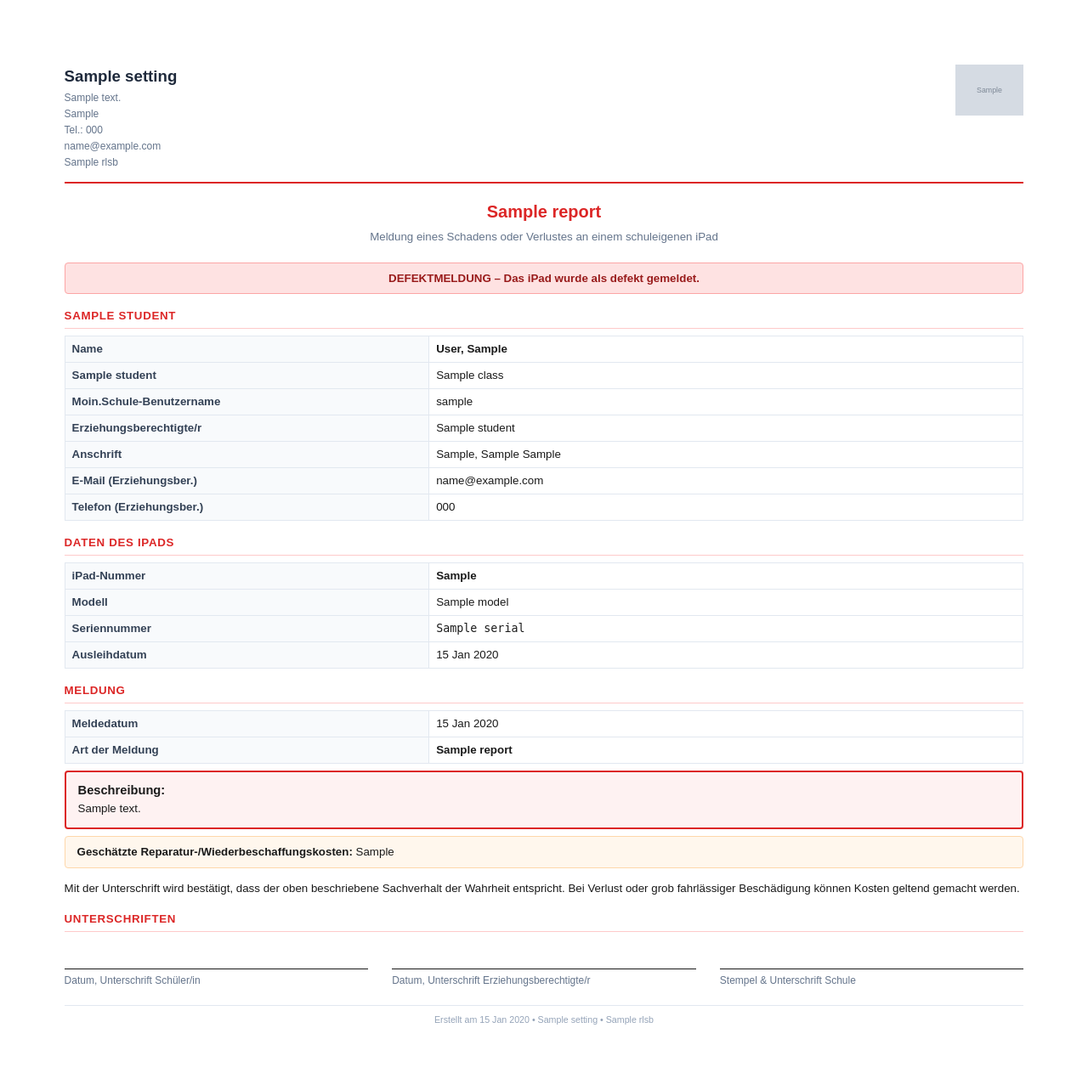
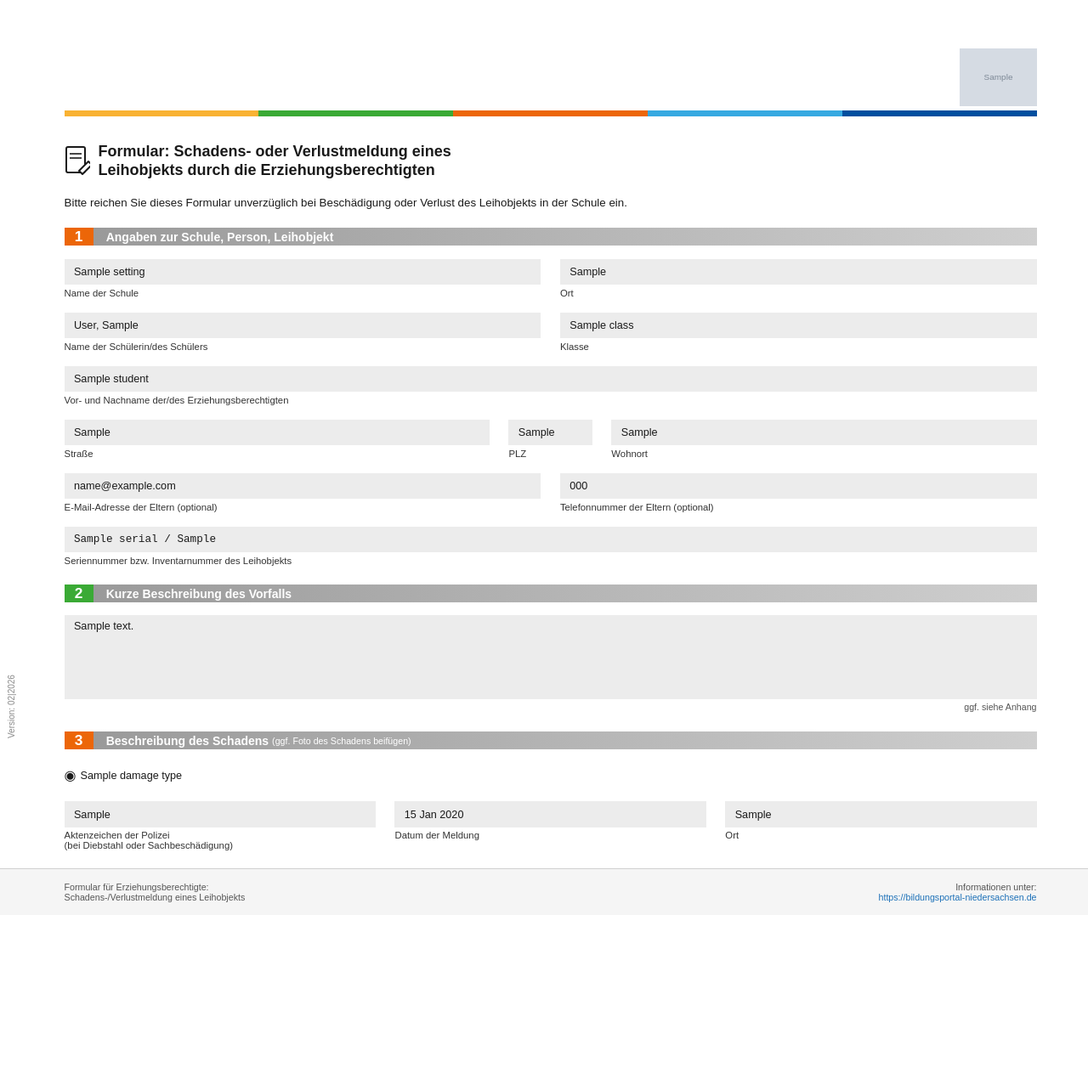
Before and after one commit to skrohne-brgs/iPad-Ausleihe, a Node project: template renderer/templates/verlustanzeige.hbs in a window 1280 px wide. Shown: the whole page at 85% size. After the commit the page ends 1062 px from the top, so only its background shows below. Run offline with Node 20 templates, Linux system fonts and the light colour scheme; the template is opened without the code that fills it: most values are stand-ins (such as "Sample title", 1, 10 or a date in 2020); grey boxes marked "Sample" are stand-in pictures.

Commit message:
docs: Dokumente an offiziellen Wortlaut + Design angleichen, Schullogo
Empfangsbestätigung:
- Komplett neu im Layout der offiziellen Niedersachsen-Vorlage:
  bunter Balken, Dokument-Icon, exakte Feldbeschriftungen
- Exakter Wortlaut ("Hiermit bestätige ich, dass mir heute folgendes
  Leihobjekt ausgehändigt wurde", Felder, Unterschriftenzeilen)
- Schullogo oben rechts statt Niedersachsen-Logo
- Version 02|2026 Seitenleiste + Fußzeile wie im Original

Schadens-/Verlustmeldung (verlustanzeige):
- Neu im offiziellen 3-Abschnitt-Layout (nummerierte Abschnitte 1/2/3)
- Exakter Wortlaut inkl. aller Feldbeschriftungen und Schadensarten
- Schadensart "Schaden an der Spitze des Smart-Pens" exakt übernommen
- Schullogo statt Niedersachsen-Logo, Version + Fußzeile wie Original

Leihvertrag:
- Schullogo auf dem Deckblatt, Titel in Navy wie im Original
- Wortlaut war bereits deckungsgleich mit den Mustern (§1–§14)

pdf-generator: Smart-Pen-Label korrigiert, is_other-Flag für Schadensarten
index.html: Incident-Checkbox-Label an exakten Wortlaut angepasst

```diff
--- a/main/pdf-generator.js
+++ b/main/pdf-generator.js
@@ -15,7 +15,7 @@ const DAMAGE_TYPE_LABELS = {
   gehaeuse:     'Gehäuseschaden',
   akku:         'Akkuschaden',
   ladebuchse:   'Schaden Ladebuchse',
-  smart_pen:    'Schaden Smart-Pen',
+  smart_pen:    'Schaden an der Spitze des Smart-Pens',
   sonstiger:    'Sonstiger Schaden',
 };
 
@@ -45,10 +45,10 @@ function parseDamageTypes(dtJson) {
   try {
     const selected = JSON.parse(dtJson || '[]');
     return Object.keys(DAMAGE_TYPE_LABELS).map(k => ({
-      key: k, label: DAMAGE_TYPE_LABELS[k], checked: selected.includes(k),
+      key: k, label: DAMAGE_TYPE_LABELS[k], checked: selected.includes(k), is_other: k === 'sonstiger',
     }));
   } catch {
-    return Object.keys(DAMAGE_TYPE_LABELS).map(k => ({ key: k, label: DAMAGE_TYPE_LABELS[k], checked: false }));
+    return Object.keys(DAMAGE_TYPE_LABELS).map(k => ({ key: k, label: DAMAGE_TYPE_LABELS[k], checked: false, is_other: k === 'sonstiger' }));
   }
 }
 function calcSchuljahr(lentDate) {
--- a/renderer/index.html
+++ b/renderer/index.html
@@ -300,7 +300,7 @@
                 <label style="display:flex;align-items:center;gap:.4rem"><input type="checkbox" value="gehaeuse" /> Geh&auml;useschaden</label>
                 <label style="display:flex;align-items:center;gap:.4rem"><input type="checkbox" value="akku" /> Akkuschaden</label>
                 <label style="display:flex;align-items:center;gap:.4rem"><input type="checkbox" value="ladebuchse" /> Schaden Ladebuchse</label>
-                <label style="display:flex;align-items:center;gap:.4rem"><input type="checkbox" value="smart_pen" /> Schaden Smart-Pen</label>
+                <label style="display:flex;align-items:center;gap:.4rem"><input type="checkbox" value="smart_pen" /> Schaden an der Spitze des Smart-Pens</label>
                 <label style="display:flex;align-items:center;gap:.4rem"><input type="checkbox" value="sonstiger" /> Sonstiger Schaden</label>
               </div>
             </div>
--- a/renderer/templates/mietvertrag.hbs
+++ b/renderer/templates/mietvertrag.hbs
@@ -17,9 +17,10 @@ body {
 .page:last-child { page-break-after: auto; }
 
 /* Cover page */
-.cover { text-align: center; padding-top: 28mm; }
+.cover { text-align: center; padding-top: 14mm; }
+.cover-logo { max-height: 24mm; max-width: 70mm; object-fit: contain; margin: 0 auto 10mm; display: block; }
 .cover h1 {
-  font-size: 19pt; font-weight: bold; line-height: 1.4; margin-bottom: 18mm;
+  font-size: 19pt; font-weight: bold; line-height: 1.4; margin-bottom: 18mm; color: #1a2a52;
 }
 .cover-block { margin-bottom: 5mm; line-height: 1.8; }
 .fill-input {
@@ -89,6 +90,7 @@ ul.lst li { margin-bottom: 3px; }
 
 <!-- ══════════════════════════════════════ SEITE 1: DECKBLATT -->
 <div class="page cover">
+  {{#if settings.logo}}<img class="cover-logo" src="{{settings.logo}}" alt="Schullogo">{{/if}}
   <h1>Leihvertrag<br>über die Leihe eines mobilen Endgeräts<br>
     {{#if student.is_teacher}}für Lehrkräfte{{else}}für Schülerinnen und Schüler{{/if}}
   </h1>
--- a/renderer/templates/verlustanzeige.hbs
+++ b/renderer/templates/verlustanzeige.hbs
@@ -6,266 +6,166 @@
   * { box-sizing: border-box; margin: 0; padding: 0; }
   body {
     font-family: Arial, Helvetica, sans-serif;
-    font-size: 11pt;
+    font-size: 10pt;
     color: #1a1a1a;
-    padding: 20mm 20mm 20mm 20mm;
-    line-height: 1.5;
+    position: relative;
   }
-  .header {
-    display: flex;
-    justify-content: space-between;
-    align-items: flex-start;
-    border-bottom: 2px solid #dc2626;
-    padding-bottom: 12px;
-    margin-bottom: 18px;
+  .sheet { padding: 12mm 16mm 0 20mm; min-height: 285mm; position: relative; }
+
+  .top { display: flex; justify-content: flex-end; align-items: flex-start; min-height: 20mm; padding-top: 3mm; }
+  .logo { max-height: 18mm; max-width: 56mm; object-fit: contain; }
+  .school-fallback { text-align: right; font-weight: bold; font-size: 12pt; }
+  .school-fallback small { display:block; font-weight: normal; font-size: 8pt; color: #555; }
+
+  .bar { display: flex; height: 7px; margin: 5px 0 8mm; }
+  .bar span { flex: 1; }
+  .bar .c1 { background: #f9b233; }
+  .bar .c2 { background: #3aaa35; }
+  .bar .c3 { background: #ec6608; }
+  .bar .c4 { background: #36a9e1; }
+  .bar .c5 { background: #004f9f; }
+
+  .title-row { display: flex; align-items: center; gap: 10px; margin-bottom: 5mm; }
+  .title-icon { width: 30px; height: 36px; flex-shrink: 0; }
+  .title-row h1 { font-size: 13.5pt; font-weight: bold; line-height: 1.25; }
+  .intro { margin-bottom: 6mm; font-size: 10pt; }
+
+  /* Abschnitts-Kopf mit Nummer */
+  .shead { display: flex; align-items: stretch; margin: 6mm 0 4mm; }
+  .snum { width: 9mm; color: #fff; font-weight: bold; font-size: 13pt;
+          display: flex; align-items: center; justify-content: center; }
+  .snum.orange { background: #ec6608; }
+  .snum.green  { background: #3aaa35; }
+  .stitle {
+    flex: 1; background: linear-gradient(to right, #9a9a9a, #cfcfcf);
+    color: #fff; font-weight: bold; font-size: 10.5pt;
+    display: flex; align-items: center; padding: 0 4mm;
   }
-  .school-info h2 { font-size: 14pt; color: #1e293b; margin-bottom: 2px; }
-  .school-info p  { font-size: 9pt; color: #64748b; line-height: 1.6; }
-  .logo { max-height: 60px; max-width: 160px; object-fit: contain; }
-  h1 {
-    font-size: 15pt;
-    text-align: center;
-    color: #dc2626;
-    margin: 0 0 5px;
+  .stitle small { font-weight: normal; font-size: 8pt; margin-left: 4px; }
+
+  /* Felder: Box oben, Label darunter */
+  .frow { display: flex; gap: 6mm; margin-bottom: 4.5mm; }
+  .fcell { flex: 1; }
+  .fcell.w-small { flex: 0 0 26mm; }
+  .fbox { background: #ececec; min-height: 8mm; padding: 1.5mm 3mm; display: flex; align-items: center; font-size: 9.5pt; }
+  .fbox.mono { font-family: "Courier New", monospace; }
+  .fbox.big { min-height: 26mm; align-items: flex-start; }
+  .flbl { font-size: 8.5pt; color: #333; margin-top: 1mm; }
+  .hint-right { text-align: right; font-size: 8pt; color: #555; margin-top: 1mm; }
+
+  /* Schadensbeschreibung-Optionen */
+  .dmg-grid { display: flex; flex-wrap: wrap; margin: 2mm 0 4mm; }
+  .dmg-item { width: 33.33%; display: flex; align-items: center; gap: 5px; padding: 2mm 0; font-size: 9.5pt; }
+  .dmg-item.full { width: 100%; }
+  .dmg-item .circ { font-size: 12pt; line-height: 1; }
+  .dmg-line { flex: 1; background: #ececec; min-height: 7mm; margin-left: 3mm; }
+
+  .version { position: absolute; left: 5mm; bottom: 55mm; transform: rotate(-90deg);
+             transform-origin: left bottom; font-size: 7.5pt; color: #888; white-space: nowrap; }
+
+  .footer {
+    position: absolute; left: 0; right: 0; bottom: 0;
+    border-top: 1px solid #d0d0d0; background: #f5f5f5;
+    padding: 4mm 16mm 4mm 20mm;
+    display: flex; justify-content: space-between; align-items: center;
+    font-size: 8pt; color: #555;
   }
-  .doc-subtitle { text-align: center; font-size: 10pt; color: #64748b; margin-bottom: 20px; }
-  .sec-heading {
-    font-size: 10pt;
-    font-weight: bold;
-    color: #dc2626;
-    text-transform: uppercase;
-    letter-spacing: 0.05em;
-    border-bottom: 1px solid #fecaca;
-    padding-bottom: 4px;
-    margin: 16px 0 8px;
-  }
-  table.info { width: 100%; border-collapse: collapse; }
-  table.info td {
-    padding: 5px 8px;
-    border: 1px solid #e2e8f0;
-    font-size: 10pt;
-    vertical-align: top;
-  }
-  table.info td:first-child {
-    font-weight: bold;
-    background: #f8fafc;
-    width: 38%;
-    color: #334155;
-  }
-  .warning-header {
-    background: #fee2e2;
-    border: 1px solid #fca5a5;
-    border-radius: 4px;
-    padding: 8px 14px;
-    margin-bottom: 16px;
-    font-size: 10pt;
-    font-weight: bold;
-    color: #991b1b;
-    text-align: center;
-  }
-  .incident-box {
-    border: 2px solid #dc2626;
-    border-radius: 4px;
-    padding: 10px 14px;
-    background: #fef2f2;
-    margin-top: 8px;
-  }
-  .incident-box p { font-size: 10pt; line-height: 1.7; white-space: pre-wrap; }
-  .damage-grid {
-    display: grid;
-    grid-template-columns: 1fr 1fr;
-    gap: 4px 16px;
-    padding: 8px 12px;
-    background: #f8fafc;
-    border: 1px solid #e2e8f0;
-    border-radius: 4px;
-    margin-top: 8px;
-    font-size: 10pt;
-  }
-  .damage-item {
-    display: flex;
-    align-items: center;
-    gap: 6px;
-  }
-  .cb-box { font-size: 13pt; line-height: 1; }
-  .cost-box {
-    background: #fff7ed;
-    border: 1px solid #fed7aa;
-    border-radius: 4px;
-    padding: 8px 14px;
-    margin-top: 8px;
-    font-size: 10pt;
-  }
-  .police-box {
-    background: #f0fdf4;
-    border: 1px solid #bbf7d0;
-    border-radius: 4px;
-    padding: 8px 14px;
-    margin-top: 8px;
-    font-size: 10pt;
-  }
-  .sig-row {
-    display: flex;
-    gap: 28px;
-    margin-top: 10px;
-  }
-  .sig-block { flex: 1; }
-  .sig-line {
-    border-bottom: 1px solid #1a1a1a;
-    height: 34px;
-    margin-bottom: 4px;
-  }
-  .sig-label { font-size: 9pt; color: #64748b; }
-  .footer {
-    margin-top: 20px;
-    text-align: center;
-    font-size: 8pt;
-    color: #94a3b8;
-    border-top: 1px solid #e2e8f0;
-    padding-top: 8px;
-  }
+  .footer .right { text-align: right; }
+  .footer a { color: #1d71b8; text-decoration: none; }
 </style>
 </head>
 <body>
+<div class="sheet">
 
-<div class="header">
-  <div class="school-info">
-    <h2>{{settings.school_name}}</h2>
-    <p>
-      {{#if settings.school_address}}{{settings.school_address}}<br />{{/if}}
-      {{#if settings.school_city}}{{settings.school_city}}<br />{{/if}}
-      {{#if settings.school_phone}}Tel.: {{settings.school_phone}}<br />{{/if}}
-      {{#if settings.school_email}}{{settings.school_email}}{{/if}}
-      {{#if settings.rlsb}}<br />{{settings.rlsb}}{{/if}}
-    </p>
-  </div>
+  <div class="top">
     {{#if settings.logo}}
       <img class="logo" src="{{settings.logo}}" alt="Schullogo" />
+    {{else}}
+      <div class="school-fallback">{{settings.school_name}}<small>{{settings.school_city}}</small></div>
     {{/if}}
   </div>
 
-<h1>{{report.type_label}}</h1>
-<p class="doc-subtitle">Meldung eines Schadens oder Verlustes an einem schuleigenen iPad</p>
+  <div class="bar"><span class="c1"></span><span class="c2"></span><span class="c3"></span><span class="c4"></span><span class="c5"></span></div>
 
-<div class="warning-header">
-  {{#if report.is_verlust}}
-    VERLUSTMELDUNG &ndash; Das iPad wurde als verloren gemeldet.
-  {{else}}
-    DEFEKTMELDUNG &ndash; Das iPad wurde als defekt gemeldet.
-  {{/if}}
+  <div class="title-row">
+    <svg class="title-icon" viewBox="0 0 30 36" xmlns="http://www.w3.org/2000/svg">
+      <rect x="2" y="2" width="22" height="30" rx="2" fill="none" stroke="#1a1a1a" stroke-width="2"/>
+      <line x1="6" y1="10" x2="20" y2="10" stroke="#1a1a1a" stroke-width="1.6"/>
+      <line x1="6" y1="15" x2="20" y2="15" stroke="#1a1a1a" stroke-width="1.6"/>
+      <path d="M17 30 l11 -11 l4 4 l-11 11 z" fill="#fff" stroke="#1a1a1a" stroke-width="2" stroke-linejoin="round"/>
+    </svg>
+    <h1>Formular: Schadens- oder Verlustmeldung eines<br>Leihobjekts durch die Erziehungsberechtigten</h1>
   </div>
 
-<!-- Entleiher -->
-<div class="sec-heading">{{student.borrower_section_label}}</div>
-<table class="info">
-  <tr><td>Name</td><td><strong>{{student.last_name}}, {{student.first_name}}</strong></td></tr>
-  <tr><td>{{student.class_label}}</td><td>{{student.class}}</td></tr>
-  {{#if student.moin_username}}
-  <tr><td>Moin.Schule-Benutzername</td><td>{{student.moin_username}}</td></tr>
+  <div class="intro">Bitte reichen Sie dieses Formular unverz&uuml;glich bei Besch&auml;digung oder Verlust des Leihobjekts in der Schule ein.</div>
+
+  <!-- Abschnitt 1 -->
+  <div class="shead"><div class="snum orange">1</div><div class="stitle">Angaben zur Schule, Person, Leihobjekt</div></div>
+  <div class="fields">
+    <div class="frow">
+      <div class="fcell"><div class="fbox">{{settings.school_name}}</div><div class="flbl">Name der Schule</div></div>
+      <div class="fcell"><div class="fbox">{{settings.school_city}}</div><div class="flbl">Ort</div></div>
+    </div>
+    <div class="frow">
+      <div class="fcell"><div class="fbox">{{student.last_name}}, {{student.first_name}}</div><div class="flbl">Name der Sch&uuml;lerin/des Sch&uuml;lers</div></div>
+      <div class="fcell"><div class="fbox">{{student.class}}</div><div class="flbl">Klasse</div></div>
+    </div>
+    <div class="frow">
+      <div class="fcell"><div class="fbox">{{student.guardian_name}}</div><div class="flbl">Vor- und Nachname der/des Erziehungsberechtigten</div></div>
+    </div>
+    <div class="frow">
+      <div class="fcell"><div class="fbox">{{student.guardian_street}}</div><div class="flbl">Stra&szlig;e</div></div>
+      <div class="fcell w-small"><div class="fbox">{{student.guardian_plz}}</div><div class="flbl">PLZ</div></div>
+      <div class="fcell"><div class="fbox">{{student.guardian_city}}</div><div class="flbl">Wohnort</div></div>
+    </div>
+    <div class="frow">
+      <div class="fcell"><div class="fbox">{{student.guardian_email}}</div><div class="flbl">E-Mail-Adresse der Eltern (optional)</div></div>
+      <div class="fcell"><div class="fbox">{{student.guardian_phone}}</div><div class="flbl">Telefonnummer der Eltern (optional)</div></div>
+    </div>
+    <div class="frow">
+      <div class="fcell"><div class="fbox mono">{{ipad.serial}}{{#if ipad.asset_tag}} / {{ipad.asset_tag}}{{/if}}</div><div class="flbl">Seriennummer bzw. Inventarnummer des Leihobjekts</div></div>
+    </div>
+  </div>
+
+  <!-- Abschnitt 2 -->
+  <div class="shead"><div class="snum green">2</div><div class="stitle">Kurze Beschreibung des Vorfalls</div></div>
+  <div class="fbox big">{{report.description}}</div>
+  <div class="hint-right">ggf. siehe Anhang</div>
+
+  <!-- Abschnitt 3 -->
+  <div class="shead"><div class="snum orange">3</div><div class="stitle">Beschreibung des Schadens <small>(ggf. Foto des Schadens beif&uuml;gen)</small></div></div>
+  <div class="dmg-grid">
+    {{#each report.damage_types}}
+      {{#if is_other}}
+      <div class="dmg-item full">
+        <span class="circ">{{#if checked}}&#9673;{{else}}&#9711;{{/if}}</span> {{label}}:
+        <span class="dmg-line"></span>
+      </div>
+      {{else}}
+      <div class="dmg-item">
+        <span class="circ">{{#if checked}}&#9673;{{else}}&#9711;{{/if}}</span> {{label}}
+      </div>
       {{/if}}
-  {{#unless student.is_teacher}}
-  {{#if student.guardian_name}}
-  <tr><td>Erziehungsberechtigte/r</td><td>{{student.guardian_name}}</td></tr>
-  {{/if}}
-  {{#if student.guardian_street}}
-  <tr><td>Anschrift</td><td>{{student.guardian_street}}{{#if student.guardian_plz}}, {{student.guardian_plz}} {{student.guardian_city}}{{/if}}</td></tr>
-  {{/if}}
-  {{#if student.guardian_email}}
-  <tr><td>E-Mail (Erziehungsber.)</td><td>{{student.guardian_email}}</td></tr>
-  {{/if}}
-  {{#if student.guardian_phone}}
-  <tr><td>Telefon (Erziehungsber.)</td><td>{{student.guardian_phone}}</td></tr>
-  {{/if}}
-  {{/unless}}
-</table>
-
-<!-- iPad -->
-<div class="sec-heading">Daten des iPads</div>
-<table class="info">
-  <tr><td>iPad-Nummer</td><td><strong>{{ipad.asset_tag}}</strong></td></tr>
-  <tr><td>Modell</td><td>{{ipad.model}}</td></tr>
-  <tr><td>Seriennummer</td><td style="font-family:monospace">{{ipad.serial}}</td></tr>
-  <tr><td>Ausleihdatum</td><td>{{ipad.lent_date}}</td></tr>
-</table>
-
-<!-- Meldung -->
-<div class="sec-heading">Meldung</div>
-<table class="info" style="margin-bottom:8px">
-  <tr><td>Meldedatum</td><td>{{report.report_date_formatted}}</td></tr>
-  <tr><td>Art der Meldung</td><td><strong>{{report.type_label}}</strong></td></tr>
-</table>
-
-{{#if report.has_damage_types}}
-<div class="sec-heading" style="font-size:9pt;margin-top:8px">Schadensart</div>
-<div class="damage-grid">
-  {{#each report.damage_types}}
-  <div class="damage-item">
-    <span class="cb-box">{{#if this.checked}}&#9745;{{else}}&#9744;{{/if}}</span>
-    <span>{{this.label}}</span>
-  </div>
     {{/each}}
   </div>
-{{/if}}
 
-<div class="incident-box" style="margin-top:8px">
-  <strong>Beschreibung:</strong>
-  <p>{{report.description}}</p>
+  <div class="frow" style="margin-top:4mm">
+    <div class="fcell"><div class="fbox">{{report.police_reference}}</div><div class="flbl">Aktenzeichen der Polizei<br>(bei Diebstahl oder Sachbesch&auml;digung)</div></div>
+    <div class="fcell"><div class="fbox">{{report.report_date_formatted}}</div><div class="flbl">Datum der Meldung</div></div>
+    <div class="fcell"><div class="fbox">{{settings.school_city}}</div><div class="flbl">Ort</div></div>
   </div>
 
-{{#if report.is_verlust}}
-{{#if report.police_reference}}
-<div class="police-box">
-  <strong>Aktenzeichen der Polizei:</strong> {{report.police_reference}}
+  <div class="frow" style="margin-top:6mm">
+    <div class="fcell"><div class="fbox">{{student.guardian_name}}</div><div class="flbl">Name des Erziehungsberechtigten</div></div>
+    <div class="fcell"><div class="fbox">&nbsp;</div><div class="flbl">Datum, Unterschrift</div></div>
   </div>
-{{else}}
-<div class="police-box" style="color:#64748b">
-  <strong>Aktenzeichen der Polizei:</strong> <em>noch nicht vorhanden / nicht angegeben</em>
+
+  <div class="version">Version: 02|2026</div>
 </div>
-{{/if}}
-{{/if}}
-
-{{#if report.repair_cost}}
-<div class="cost-box">
-  <strong>Gesch&auml;tzte Reparatur-/Wiederbeschaffungskosten:</strong> {{report.repair_cost_formatted}}
-</div>
-{{/if}}
-
-<p style="margin-top:14px;font-size:10pt">
-Mit der Unterschrift wird best&auml;tigt, dass der oben beschriebene Sachverhalt der Wahrheit entspricht.
-Bei Verlust oder grob fahrl&auml;ssiger Besch&auml;digung k&ouml;nnen Kosten geltend gemacht werden.
-</p>
-
-<div class="sec-heading">Unterschriften</div>
-{{#if student.is_teacher}}
-<div class="sig-row">
-  <div class="sig-block">
-    <div class="sig-line"></div>
-    <div class="sig-label">Datum, Unterschrift Lehrkraft</div>
-  </div>
-  <div class="sig-block">
-    <div class="sig-line"></div>
-    <div class="sig-label">Stempel &amp; Unterschrift Schule</div>
-  </div>
-</div>
-{{else}}
-<div class="sig-row">
-  <div class="sig-block">
-    <div class="sig-line"></div>
-    <div class="sig-label">Datum, Unterschrift Sch&uuml;ler/in</div>
-  </div>
-  <div class="sig-block">
-    <div class="sig-line"></div>
-    <div class="sig-label">Datum, Unterschrift Erziehungsberechtigte/r</div>
-  </div>
-  <div class="sig-block">
-    <div class="sig-line"></div>
-    <div class="sig-label">Stempel &amp; Unterschrift Schule</div>
-  </div>
-</div>
-{{/if}}
 
 <div class="footer">
-  Erstellt am {{created_date}} &bull; {{settings.school_name}}{{#if settings.rlsb}} &bull; {{settings.rlsb}}{{/if}}
+  <div class="left">Formular f&uuml;r Erziehungsberechtigte:<br>Schadens-/Verlustmeldung eines Leihobjekts</div>
+  <div class="right">Informationen unter:<br><a href="https://bildungsportal-niedersachsen.de">https://bildungsportal-niedersachsen.de</a></div>
 </div>
 
 </body>
```
Also changed, not shown: renderer/templates/empfangsbestaetigung.hbs (+139 -174 lines). Lines whose indentation alone changed are shown as unchanged.
